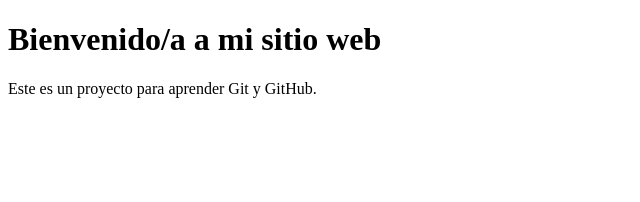
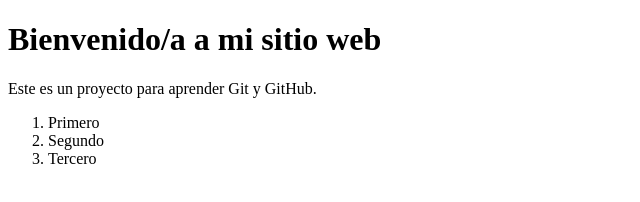
Before and after one commit to Sauza1976/OPTATIVA, a plain HTML site: page index.html in a window 1280 px wide. Shown: the whole page, without its empty margins (0-640 px from the left). Drawn offline with Linux system fonts and the light colour scheme.

Commit message:
Añadir lista

```diff
--- a/index.html
+++ b/index.html
@@ -8,5 +8,11 @@
 <body>
     <h1>Bienvenido/a a mi sitio web</h1>
     <p>Este es un proyecto para aprender Git y GitHub.</p>
+<ol>
+  <li>Primero</li>
+  <li>Segundo</li>
+  <li>Tercero</li>
+</ol>
+
 </body>
 </html>
```
